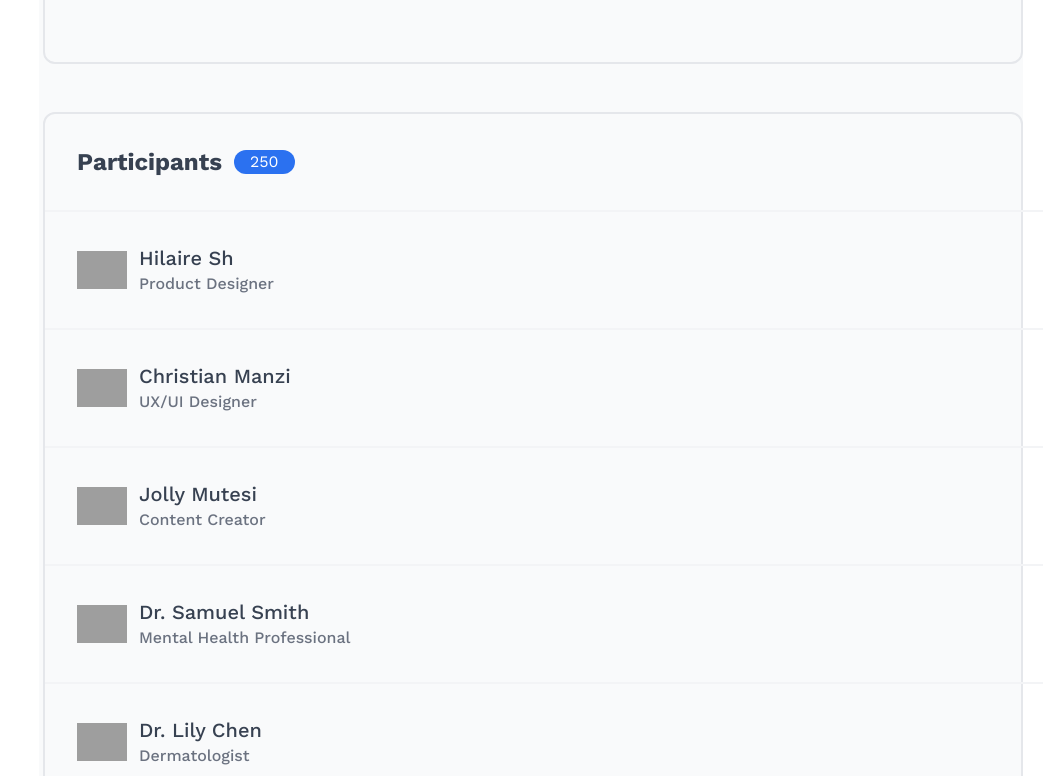
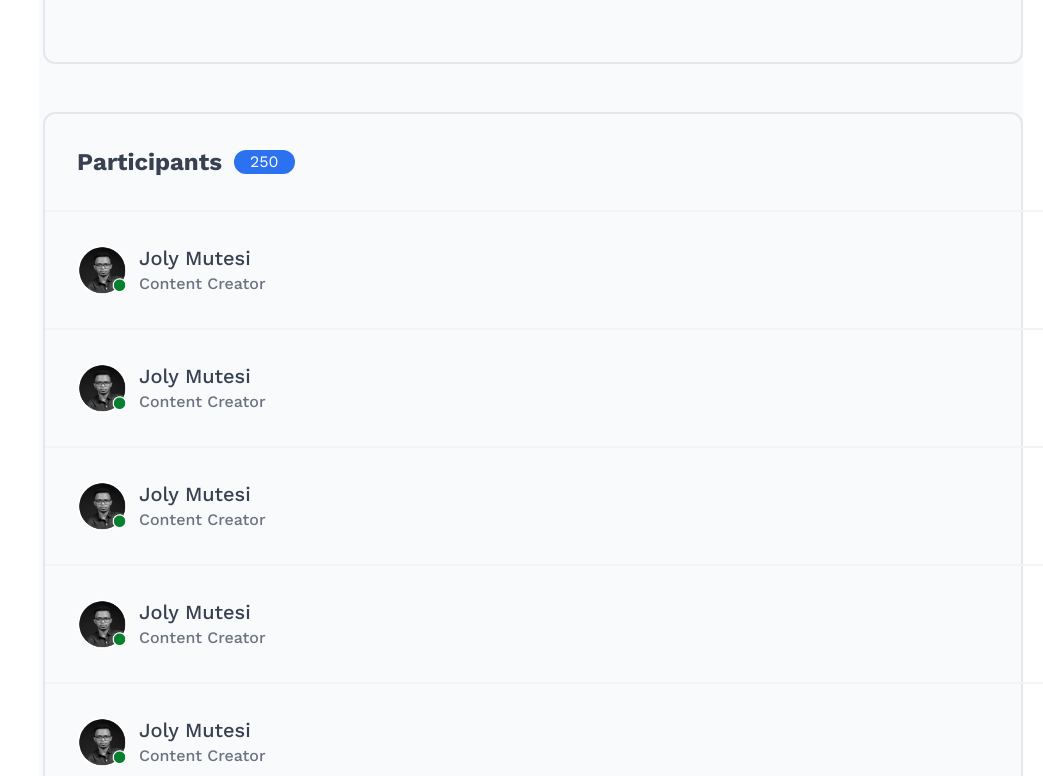
Before and after one commit to AbayoHJovin/Umurava, a Next.js app: page /admin/challenges/1 in a window 1280 px wide. Shown: the part 2684-3460 px from the top of the page, without its empty margins (237-1280 px from the left). Built offline with nearby package versions, Linux system fonts and the light colour scheme; grey boxes are pictures that could not be loaded.

Commit message:
umurava skill challenge

```diff
--- a/src/app/admin/challenges/[challengeId]/page.tsx
+++ b/src/app/admin/challenges/[challengeId]/page.tsx
@@ -43,6 +43,57 @@ export default function AdminChallengesDetails() {
       }
     }
   }, [challengeId]);
+
+  const Participants = [
+    {
+      participantName: "Joly Mutesi",
+      role: "Content Creator",
+      profileImageUrl: "/profile.png",
+    },
+    {
+      participantName: "Joly Mutesi",
+      role: "Content Creator",
+      profileImageUrl: "/profile.png",
+    },
+    {
+      participantName: "Joly Mutesi",
+      role: "Content Creator",
+      profileImageUrl: "/profile.png",
+    },
+    {
+      participantName: "Joly Mutesi",
+      role: "Content Creator",
+      profileImageUrl: "/profile.png",
+    },
+    {
+      participantName: "Joly Mutesi",
+      role: "Content Creator",
+      profileImageUrl: "/profile.png",
+    },
+  ];
+
+  const Instructions = [
+    {
+      icon: <IoMailOutline size={30} />,
+      title: "talent@umurava.africa",
+      description: "Contact Email",
+    },
+    {
+      icon: <BiBriefcase size={30} />,
+      title: challenge?.challengeCategory || "",
+      description: "Challenge Category",
+    },
+    {
+      icon: <FaRegCalendarAlt size={30} />,
+      title: challenge?.challengeTimeline || "",
+      description: "Duration",
+    },
+    {
+      icon: <AiOutlineDollar size={30} />,
+      title: challenge?.challengePrize || "",
+      description: "Money Prize",
+    },
+  ];
 
   return (
     <div className={`flex ${workSans.className}`}>
@@ -146,38 +197,37 @@ export default function AdminChallengesDetails() {
                 You are free to schedule the clarification call with the team
                 via this
               </p>
-              <div className="space-y-6">
-                <Instructions
-                  icon={<IoMailOutline size={30} />}
-                  title="talent@umurava.africa"
-                  description="Contact Email"
-                />
-                <Instructions
-                  icon={<BiBriefcase size={30} />}
-                  title={challenge?.challengeCategory || ""}
-                  description="Challenge Category"
-                />
-                <Instructions
-                  icon={<FaRegCalendarAlt size={30} />}
-                  title={challenge?.challengeTimeline || ""}
-                  description="Duration"
-                />
-                <Instructions
-                  icon={<AiOutlineDollar size={30} />}
-                  title={challenge?.challengePrize || ""}
-                  description="Money Prize"
-                />
+              <div className="space-y-6 w-[100%]">
+                {Instructions.map((instruction, index) => (
+                  <div
+                    key={index}
+                    className="flex items-center gap-4"
+                    title={instruction.title}
+                  >
+                    <div className="bg-[#D0E0FC] text-[#2B71F0] rounded-full px-3 py-3">
+                      {instruction.icon}
                     </div>
+                    <div className="flex-1 max-w-xs sm:max-w-md md:max-w-lg lg:max-w-xl truncate">
+                      <p className="text-2xl font-semibold text-gray-800 truncate">
+                        {instruction.title}
+                      </p>
+                      <p className="text-xl text-gray-600 truncate">
+                        {instruction.description}
+                      </p>
+                    </div>
+                  </div>
+                ))}
                 <div className="py-6 flex flex-col sm:flex-row items-center justify-center w-full gap-4 sm:gap-8">
-                <button className="bg-red-500 hover:bg-red-700 transition duration-300 rounded-xl px-6 py-4 text-white text-lg font-medium w-full sm:w-auto sm:px-10 sm:py-6">
+                  <button className="bg-red-500 hover:bg-red-700 transition duration-300 rounded-xl px-12 py-4 text-white text-lg font-medium w-full sm:w-auto sm:px-10 sm:py-6">
                     Delete
                   </button>
                   <Link
-                  href={`/admin/challenges/${challengeId}/edit`}
-                  className="bg-[#2B71F0] hover:bg-blue-700 transition duration-300 rounded-xl px-6 py-4 text-white text-lg font-medium w-full sm:w-auto sm:px-10 sm:py-6 text-center"
+                    href={`/admin/challenges/${challengeId}`}
+                    className="bg-[#2B71F0] hover:bg-blue-700 transition duration-300 rounded-xl px-12 py-4 text-white text-lg font-medium w-full sm:w-auto sm:px-10 sm:py-6 text-center"
                   >
                     Edit
                   </Link>
+                </div>
               </div>
             </div>
             <div className="border-2 border-gray-200 rounded-xl px-8">
@@ -187,31 +237,28 @@ export default function AdminChallengesDetails() {
                 </p>
                 <p className="bg-[#2B71F0] text-white px-4 rounded-xl">250</p>
               </div>
-              <Participants
-                profileImageUrl="/images/profile.png"
-                participant="Hilaire Sh"
-                role="Product Designer"
+
+              {Participants.map((participant, index) => (
+                <div
+                  key={index}
+                  className="py-8 border-b-2 border-gray-100 mx-[-2rem] w-[113%] ps-8 flex items-center gap-3"
+                >
+                  <Image
+                    src={participant.profileImageUrl}
+                    alt="Umurava logo"
+                    width={50}
+                    height={50}
                   />
-              <Participants
-                profileImageUrl="/images/profile.png"
-                participant="Christian Manzi"
-                role="UX/UI Designer"
-              />
-              <Participants
-                profileImageUrl="/images/profile.png"
-                participant="Jolly Mutesi"
-                role="Content Creator"
-              />
-              <Participants
-                profileImageUrl="/images/profile.png"
-                participant="Dr. Samuel Smith"
-                role="Mental Health Professional"
-              />
-              <Participants
-                profileImageUrl="/images/profile.png"
-                participant="Dr. Lily Chen"
-                role="Dermatologist"
-              />
+                  <div className="">
+                    <p className="text-xl text-gray-700 font-medium ">
+                      {participant.participantName}
+                    </p>
+                    <p className="text-gray-500 font-medium">
+                      {participant.role}
+                    </p>
+                  </div>
+                </div>
+              ))}
 
               <div className="py-6">
                 <button className="bg-[#2B71F0] hover:bg-blue-700 duration-500 rounded-xl px-10 py-6 text-white text-xl font-medium w-full">
@@ -225,37 +272,3 @@ export default function AdminChallengesDetails() {
     </div>
   );
 }
-
-const Instructions: React.FC<{
-  icon: React.ReactNode;
-  title: string;
-  description: string;
-}> = ({ icon, title, description }) => {
-  return (
-    <div className="flex items-center gap-4" title={title}>
-      <div className="bg-[#D0E0FC] text-[#2B71F0] rounded-full px-3 py-3">
-        {icon}
-      </div>
-      <div className="flex-1 max-w-xs sm:max-w-md md:max-w-lg lg:max-w-xl truncate">
-        <p className="text-2xl font-semibold text-gray-800 truncate">{title}</p>
-        <p className="text-xl text-gray-600 truncate">{description}</p>
-      </div>
-    </div>
-  );
-};
-
-const Participants: React.FC<{
-  profileImageUrl: string;
-  participant: string;
-  role: string;
-}> = ({ profileImageUrl, participant, role }) => {
-  return (
-    <div className="py-8 border-b-2 border-gray-100 mx-[-2rem] w-[113%] ps-8 flex items-center gap-3">
-      <Image src={profileImageUrl} alt="Umurava logo" width={50} height={50} />
-      <div className="">
-        <p className="text-xl text-gray-700 font-medium ">{participant}</p>
-        <p className="text-gray-500 font-medium">{role}</p>
-      </div>
-    </div>
-  );
-};
--- a/src/app/admin/challenges/create/page.tsx
+++ b/src/app/admin/challenges/create/page.tsx
@@ -86,13 +86,13 @@ export default function AdminEditChallengesDetails() {
               onClick={() => router.back()}
               className="text-gray-600 text-xl truncate max-w-xs sm:max-w-md md:max-w-lg lg:max-w-xl"
             >
-              Go Back
+              Go Back /
             </p>
             <Link
               href={"/talent/challenges"}
               className="text-gray-400 text-xl truncate max-w-xs sm:max-w-md md:max-w-lg lg:max-w-xl"
             >
-              Challenges & Hackathons
+              Challenges & Hackathons /
             </Link>
             <a
               href="/admin/challenges/create"
@@ -119,7 +119,6 @@ export default function AdminEditChallengesDetails() {
                 </label>
                 <input
                   type="text"
-                  value={"Design a Dashboard For SoKofund"}
                   className="border-2 border-gray-100 rounded-xl w-full px-4 py-6 outline-none focus:border-red-300 text-xl"
                 />
               </div>
@@ -133,7 +132,6 @@ export default function AdminEditChallengesDetails() {
                   </label>
                   <input
                     type="text"
-                    value={"24/12/2024"}
                     className="border-2 border-gray-100 rounded-xl w-full px-4 py-6 outline-none focus:border-red-300 text-xl"
                   />
                 </div>
@@ -146,7 +144,6 @@ export default function AdminEditChallengesDetails() {
                   </label>
                   <input
                     type="text"
-                    value={"7 Days"}
                     className="border-2 border-gray-100 rounded-xl w-full px-4 py-6 outline-none focus:border-red-300 text-xl"
                   />
                 </div>
@@ -161,7 +158,6 @@ export default function AdminEditChallengesDetails() {
                   </label>
                   <input
                     type="text"
-                    value={"$150"}
                     className="border-2 border-gray-100 rounded-xl w-full px-4 py-6 outline-none focus:border-red-300 text-xl"
                   />
                 </div>
@@ -174,7 +170,6 @@ export default function AdminEditChallengesDetails() {
                   </label>
                   <input
                     type="text"
-                    value={"talent@umurava.africa"}
                     className="border-2 border-gray-100 rounded-xl w-full px-4 py-6 outline-none focus:border-red-300 text-xl"
                   />
                 </div>
@@ -187,9 +182,6 @@ export default function AdminEditChallengesDetails() {
                   Project Brief
                 </label>
                 <textarea
-                  value={
-                    "A Fintech company that is developing a Digital Financial Platform designed for businesses and their workforce in Africa is partnering with Umurava to run a Skills Challenge for Product Design. This Fintech Company offers Payroll Management System to Employers and Embedded Financial services and products to Employees and Gig Workers across Africa."
-                  }
                   name="projectBrief"
                   id="projectBrief"
                   rows={7}
--- a/src/app/admin/page.tsx
+++ b/src/app/admin/page.tsx
@@ -127,26 +127,7 @@ export default function AdminDashboard() {
               <SlArrowRight />
             </div>
           </div>
-          {/* <div className="py-5 flex flex-wrap gap-5">
-            {allChallenges.map((challenge) => (
-              <div
-                key={challenge.challengeId}
-                className="max-w-[400px]"
-              >
-                <Challenges
-                  challengeImage={challenge.challengeImage}
-                  challengeId={challenge.challengeId}
-                  challengeName={challenge.challengeName}
-                  challengeStatus={challenge.challengeStatus}
-                  challengeSkills={challenge.challengeSkills}
-                  challengeTimeline={challenge.challengeTimeline}
-                  challengeComponentWidth="100"
-                />
-              </div>
-            ))}
-          </div> */}
-
-          <div className="py-10 grid grid-cols-1 sm:grid-cols-2 xmd:grid-cols-3 gap-6">
+                    <div className="py-10 grid grid-cols-1 sm:grid-cols-2 xmd:grid-cols-3 gap-6">
             {allChallenges.map((challenge, index) => (
               <Challenges
               detailsUrl="/admin/challenges"
--- /dev/null
+++ b/src/components/Instruction.tsx
@@ -0,0 +1,7 @@
+export default function KeyInstruction(){
+    return(
+        <div>
+
+        </div>
+    )
+}
```
Also changed, not shown: public/profile.png (added). Lines whose indentation alone changed are shown as unchanged.
